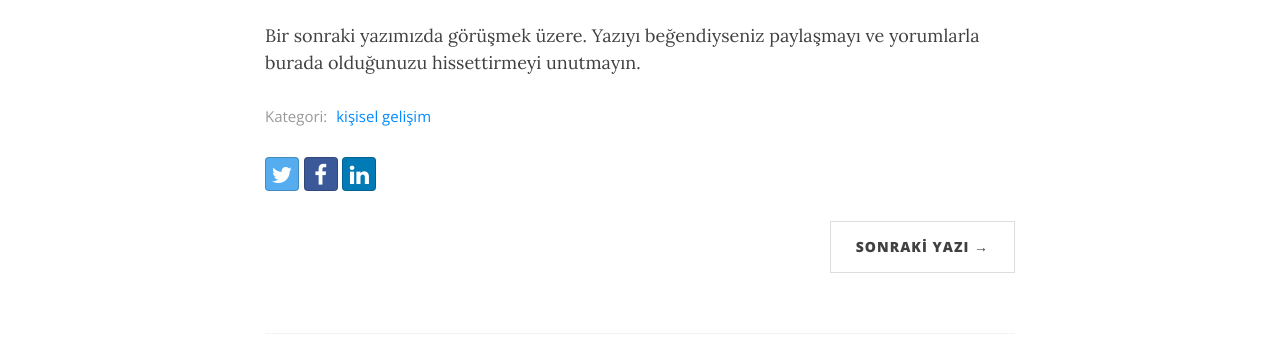
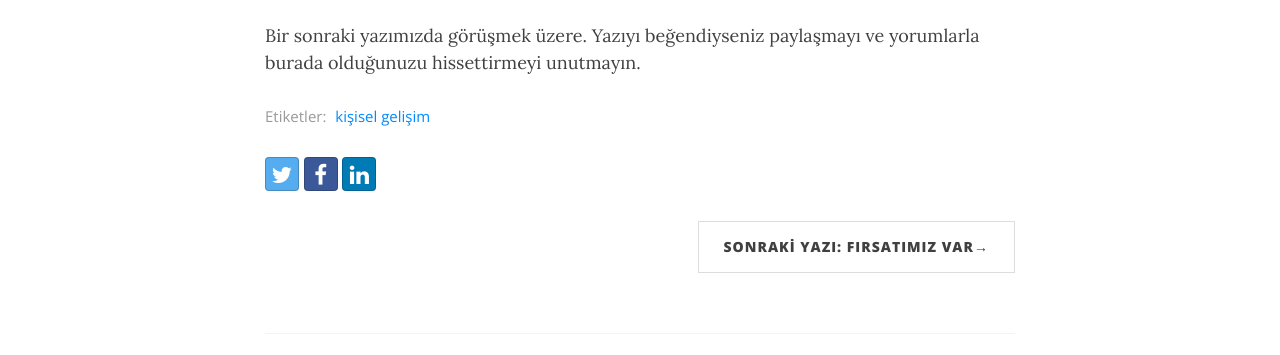
Before and after one commit to borfirbora/borfirbora.github.io, a Jekyll site: the page built from _posts/2018-05-17-seviyorsunuz-degil-mi.md, in a window 1280 px wide and 900 px high, scrolled down 3455 px. Shown: the part 154-509 px from the top of the window. Built offline with Jekyll 4.4.1, drawn with Linux system fonts in a browser that asks for light colours; nearby versions of some CDN libraries.

Commit message:
Update post.html

```diff
--- a/_layouts/post.html
+++ b/_layouts/post.html
@@ -39,7 +39,7 @@
 
       {% if page.tags.size > 0 %}
         <div class="blog-tags">
-          Kategori:
+          Etiketler:
           {% if site.link-tags %}
           {% for tag in page.tags %}
             <a href="{{ site.baseurl }}/kategori#{{- tag -}}">{{- tag -}}</a>
@@ -57,12 +57,12 @@
       <ul class="pager blog-pager">
         {% if page.previous.url %}
         <li class="previous">
-          <a href="{{ page.previous.url | prepend: site.baseurl | replace: '//', '/' }}" data-toggle="tooltip" data-placement="top" title="{{page.previous.title}}">&larr; Önceki Yazı</a>
+          <a href="{{ page.previous.url | prepend: site.baseurl | replace: '//', '/' }}" data-toggle="tooltip" data-placement="top" title="{{page.previous.title}}">&larr; Önceki Yazı: {{page.previous.title}}</a>
         </li>
         {% endif %}
         {% if page.next.url %}
         <li class="next">
-          <a href="{{ page.next.url | prepend: site.baseurl | replace: '//', '/' }}" data-toggle="tooltip" data-placement="top" title="{{page.next.title}}">Sonraki Yazı &rarr;</a>
+          <a href="{{ page.next.url | prepend: site.baseurl | replace: '//', '/' }}" data-toggle="tooltip" data-placement="top" title="{{page.next.title}}">Sonraki Yazı: {{page.next.title}}&rarr;</a>
         </li>
         {% endif %}
       </ul>
```
